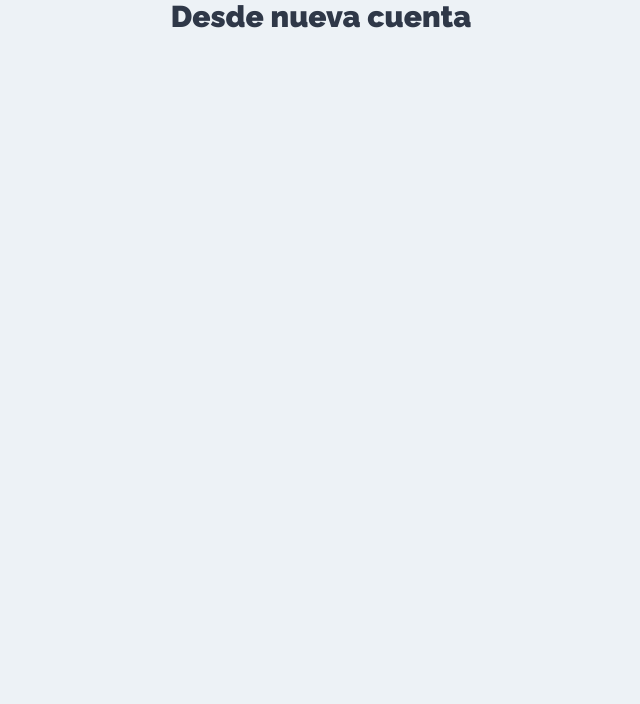
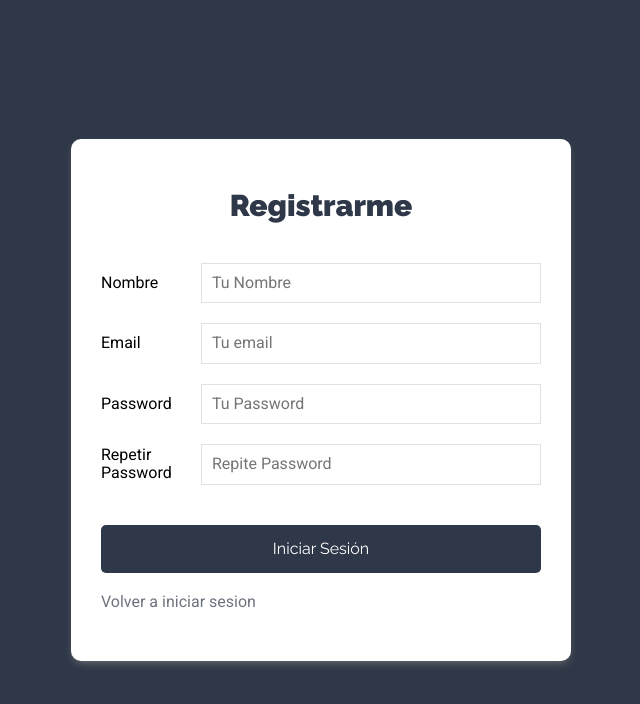
Before and after one commit to cufos/mern-cliente, a React (Create React App) app: page /nueva-cuenta in a window 1280 px wide. Shown: the top 704 px of the page, without its empty margins (319-959 px from the left). Built offline with nearby package versions, Linux system fonts and the light colour scheme.

Commit message:
creando el componente de crear cuenta

```diff
--- a/src/Components/Auth/login.js
+++ b/src/Components/Auth/login.js
@@ -61,7 +61,7 @@
           </div>
         </form>
 
-        <Link to="/nueva-cuenta" className="enlace-cuenta">
+        <Link to={"/nueva-cuenta"} className="enlace-cuenta">
           Obtener Cuenta
         </Link>
       </div>
--- a/src/Components/Auth/nuevaCuenta.js
+++ b/src/Components/Auth/nuevaCuenta.js
@@ -1,7 +1,95 @@
-import React from "react";
+import React, { useState } from "react";
+import { Link } from "react-router-dom";
 
 const NuevaCuenta = () => {
-  return <h1>Desde nueva cuenta</h1>;
+  //creando estado de mi usuario
+  const [usuario, guardarUsuario] = useState({
+    nombre: "",
+    email: "",
+    password: "",
+    confirmar: "",
+  });
+
+  //extraer el usuario
+  const { nombre, email, password, confirmar } = usuario;
+
+  const onChange = (e) => {
+    guardarUsuario({
+      ...usuario,
+      [e.target.name]: e.target.value,
+    });
+  };
+
+  //cuando se esta autenticando
+  const onSubmit = (e) => {
+    e.preventDefault();
+  };
+
+  return (
+    <div className="form-usuario">
+      <div className="contenedor-form sombra dark">
+        <h1>Registrarme</h1>
+
+        <form onSubmit={onSubmit}>
+          <div className="campo-form">
+            <label htmlFor="nombre">Nombre</label>
+            <input
+              type="text"
+              id="nombre"
+              name="nombre"
+              value={nombre}
+              placeholder="Tu Nombre"
+              onChange={onChange}
+            />
+          </div>
+          <div className="campo-form">
+            <label htmlFor="email">Email</label>
+            <input
+              type="email"
+              id="email"
+              name="email"
+              value={email}
+              placeholder="Tu email"
+              onChange={onChange}
+            />
+          </div>
+          <div className="campo-form">
+            <label htmlFor="password">Password</label>
+            <input
+              type="password"
+              id="password"
+              value={password}
+              name="password"
+              placeholder="Tu Password"
+              onChange={onChange}
+            />
+          </div>
+          <div className="campo-form">
+            <label htmlFor="confirmar">Repetir Password</label>
+            <input
+              type="password"
+              id="confirmar"
+              value={confirmar}
+              name="confirmar"
+              placeholder="Repite Password"
+              onChange={onChange}
+            />
+          </div>
+
+          <div className="campo-form">
+            <input
+              type="submit"
+              className="btn btn-primario btn-block"
+              value="Iniciar Sesión"
+            />
+          </div>
+        </form>
+        <Link to={"/"} className="enlace-cuenta">
+          Volver a iniciar sesion
+        </Link>
+      </div>
+    </div>
+  );
 };
 
 export default NuevaCuenta;
```
